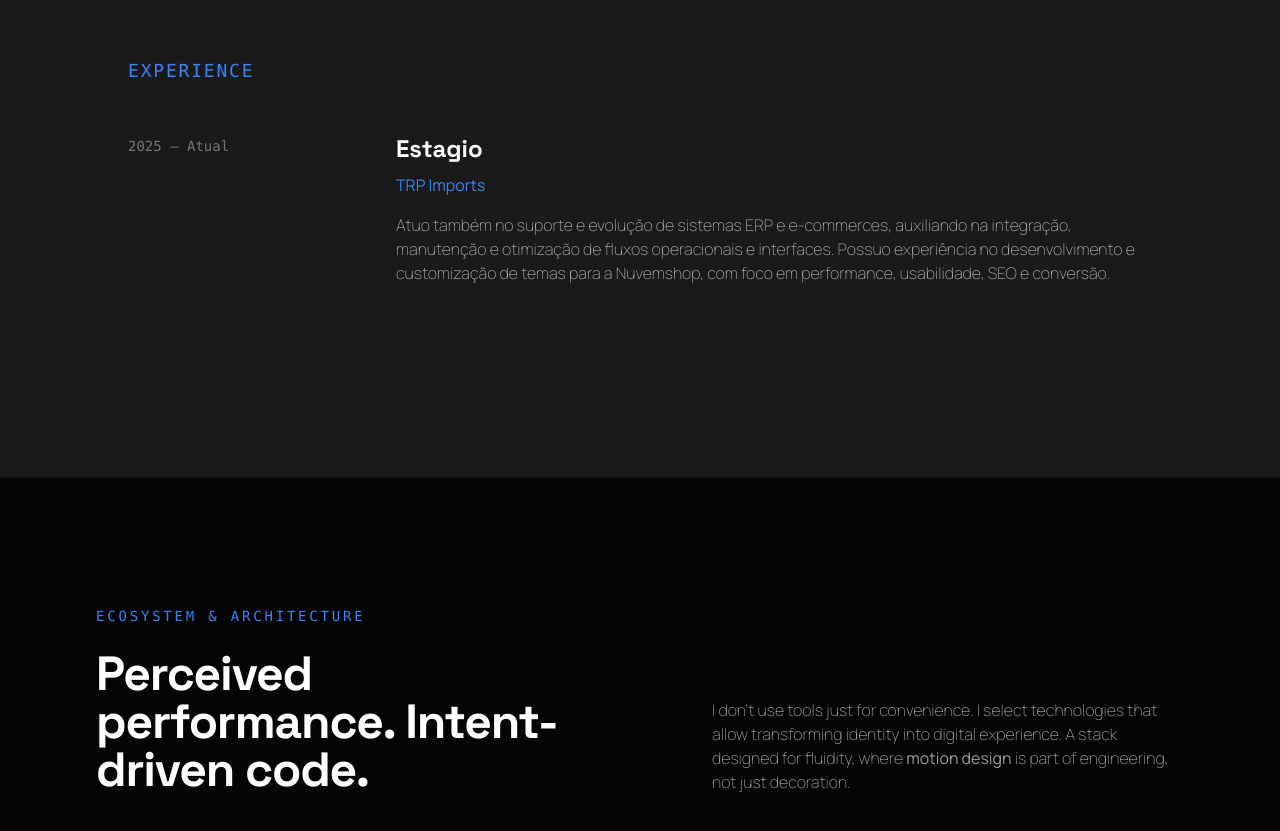
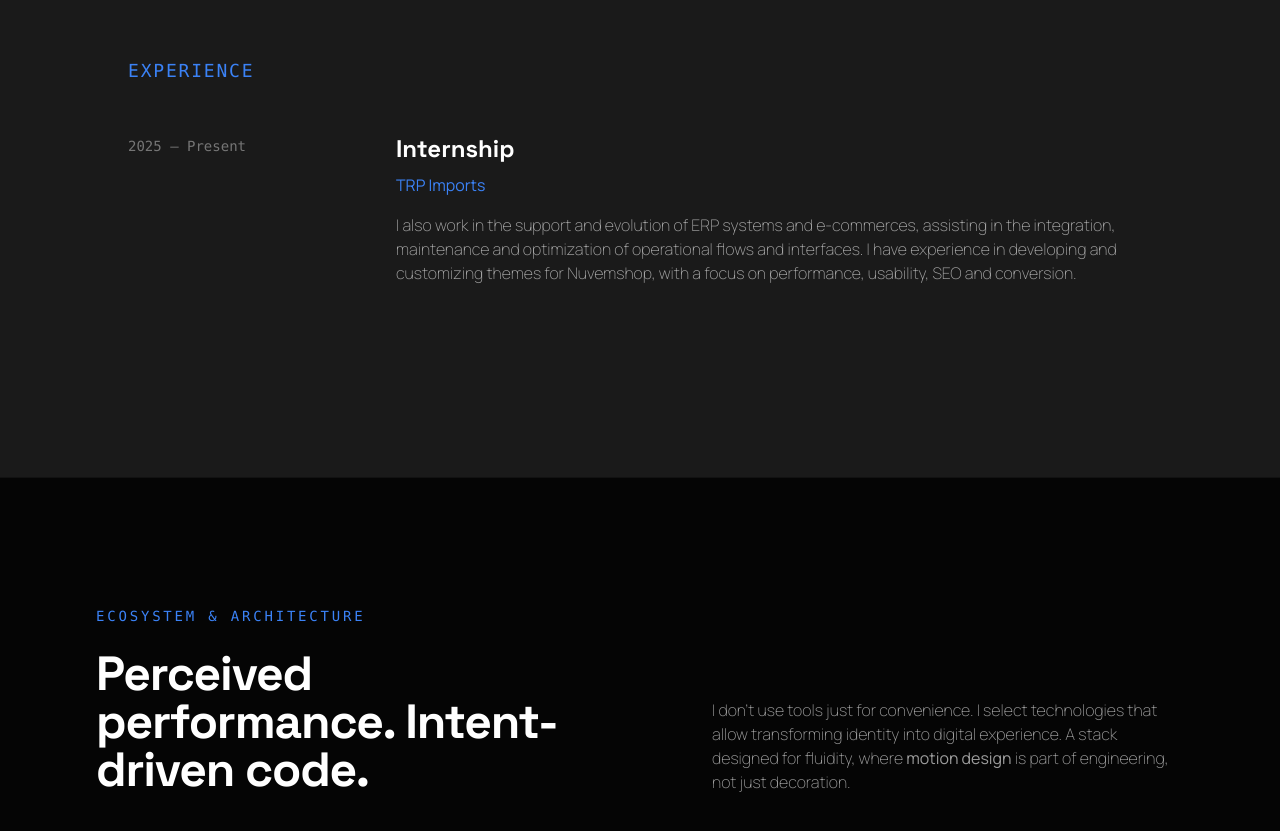
Before and after one commit to joaohgoncalves/portfolio-react-vite, a React (Vite) app: page / in a window 1280 px wide. Shown: the part 3760-4591 px from the top of the page. Built offline with nearby package versions, Linux system fonts and the light colour scheme.

Commit message:
feat: add translation for experience section
- Add experience translations to pt.json and en.json
- Update constants.ts to use translation keys
- Modify About.tsx to translate experience fields dynamically
- Experience section now properly translates between Portuguese and English

```diff
--- a/components/About.tsx
+++ b/components/About.tsx
@@ -42,14 +42,14 @@ const About: React.FC = () => {
                     <div key={exp.id} className="grid grid-cols-1 md:grid-cols-4 gap-4 md:gap-12">
                         <div className="md:col-span-1">
                             <Reveal>
-                                <span className="text-white/40 font-mono text-xs md:text-sm inline-block border border-white/10 px-2 py-1 rounded md:border-none md:p-0">{exp.period}</span>
+                                <span className="text-white/40 font-mono text-xs md:text-sm inline-block border border-white/10 px-2 py-1 rounded md:border-none md:p-0">{t(exp.period)}</span>
                             </Reveal>
                         </div>
                         <div className="md:col-span-3">
                             <Reveal delay={0.2}>
-                                <h4 className="text-xl md:text-2xl text-white font-display font-bold mb-1 md:mb-2">{exp.role}</h4>
-                                <p className="text-brand-accent mb-4 text-sm md:text-base">{exp.company}</p>
-                                <p className="text-white/60 font-light text-sm md:text-base">{exp.description}</p>
+                                <h4 className="text-xl md:text-2xl text-white font-display font-bold mb-1 md:mb-2">{t(exp.role)}</h4>
+                                <p className="text-brand-accent mb-4 text-sm md:text-base">{t(exp.company)}</p>
+                                <p className="text-white/60 font-light text-sm md:text-base">{t(exp.description)}</p>
                             </Reveal>
                         </div>
                     </div>
--- a/constants.ts
+++ b/constants.ts
@@ -50,10 +50,10 @@ export const PROJECTS: Project[] = [
 export const EXPERIENCE: Experience[] = [
   {
     id: 'e1',
-    role: 'Estagio',
-    company: 'TRP Imports',
-    period: '2025 — Atual',
-    description: 'Atuo também no suporte e evolução de sistemas ERP e e-commerces, auxiliando na integração, manutenção e otimização de fluxos operacionais e interfaces. Possuo experiência no desenvolvimento e customização de temas para a Nuvemshop, com foco em performance, usabilidade, SEO e conversão.'
+    role: 'experience.role',
+    company: 'experience.company',
+    period: 'experience.period',
+    description: 'experience.description'
   }
 
 ];
--- a/locales/en.json
+++ b/locales/en.json
@@ -41,5 +41,11 @@
     "talkToMe": "Talk to Me",
     "location": "São Paulo — Since 2019",
     "business": "Business Enquiries"
+  },
+  "experience": {
+    "role": "Internship",
+    "company": "TRP Imports",
+    "period": "2025 — Present",
+    "description": "I also work in the support and evolution of ERP systems and e-commerces, assisting in the integration, maintenance and optimization of operational flows and interfaces. I have experience in developing and customizing themes for Nuvemshop, with a focus on performance, usability, SEO and conversion."
   }
 }
--- a/locales/pt.json
+++ b/locales/pt.json
@@ -41,5 +41,11 @@
     "talkToMe": "Fale Comigo",
     "location": "São Paulo — Since 2019",
     "business": "Business Enquiries"
+  },
+  "experience": {
+    "role": "Estagio",
+    "company": "TRP Imports",
+    "period": "2025 — Atual",
+    "description": "Atuo também no suporte e evolução de sistemas ERP e e-commerces, auxiliando na integração, manutenção e otimização de fluxos operacionais e interfaces. Possuo experiência no desenvolvimento e customização de temas para a Nuvemshop, com foco em performance, usabilidade, SEO e conversão."
   }
 }
```
